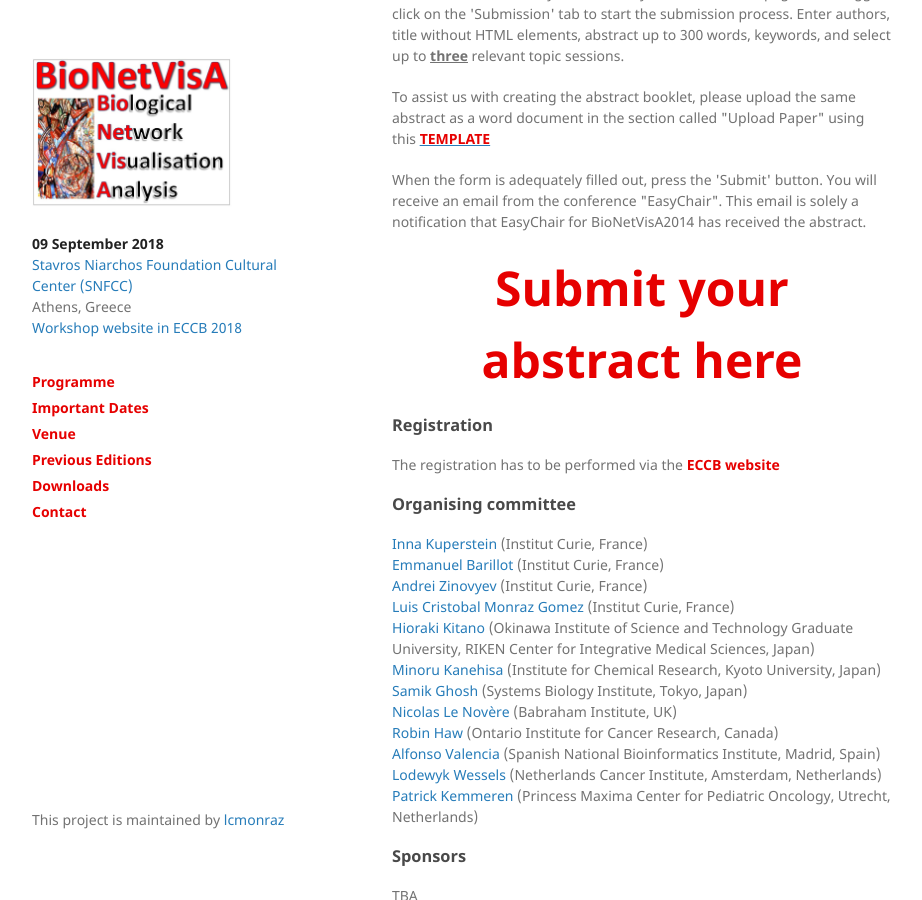
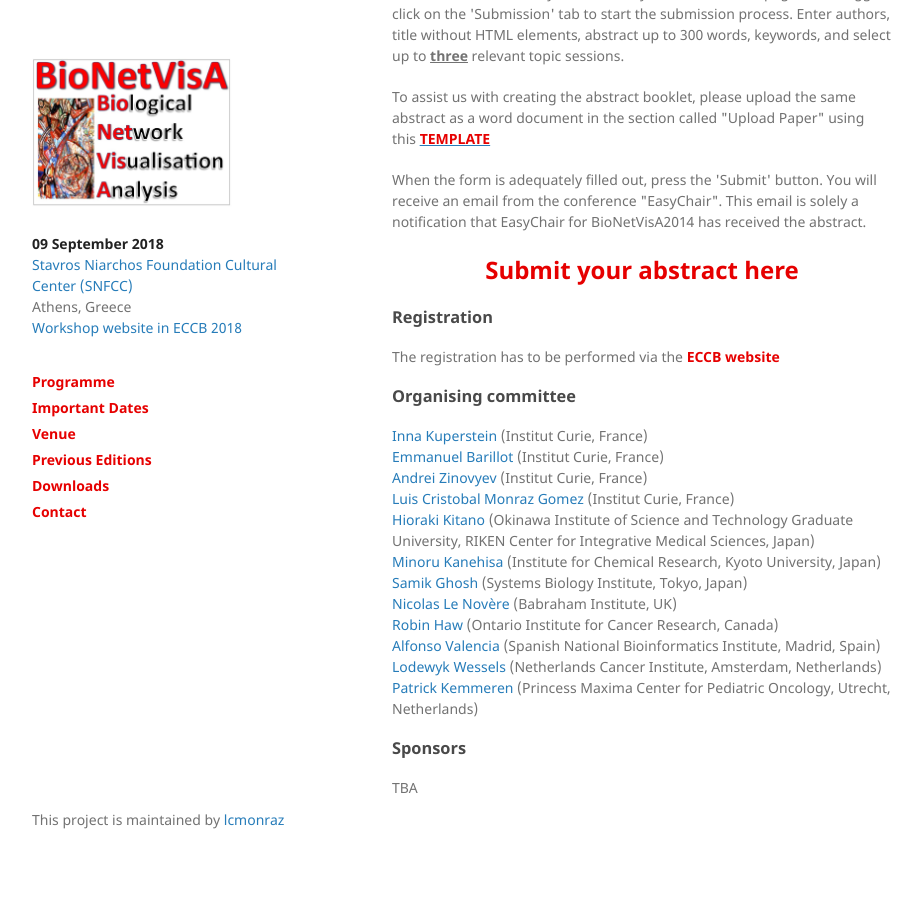
Before and after one commit to lcmonraz/Bionetvisa.github.io, a Jekyll site: the page built from index.md, in a window 1280 px wide and 900 px high, scrolled down 2358 px. Shown: the whole window, without its empty margins (178-1100 px from the left). Built offline with Jekyll 4.4.1, drawn with Linux system fonts in a browser that asks for light colours; after the commit the page ends 3226 px from its top, so only the background shows below that.

Commit message:
Update index.md

```diff
--- a/index.md
+++ b/index.md
@@ -86,7 +86,7 @@ The link below will take you to the EasyChair submission page. Once logged, clic
 <p>When the form is adequately filled out, press the 'Submit' button. You will receive an email from the conference "EasyChair". This email is solely a notification that EasyChair for BioNetVisA2014 has received the abstract.
 </p>
 
-<b><a href="https://easychair.org/conferences/?conf=bionetvisa2018"><font size="10" color="#e60000"><center>Submit your abstract here</center></font></a></b>
+<b><a href="https://easychair.org/conferences/?conf=bionetvisa2018"><font size="5" color="#e60000"><center>Submit your abstract here</center></font></a></b>
 
 ### Registration
 
```
